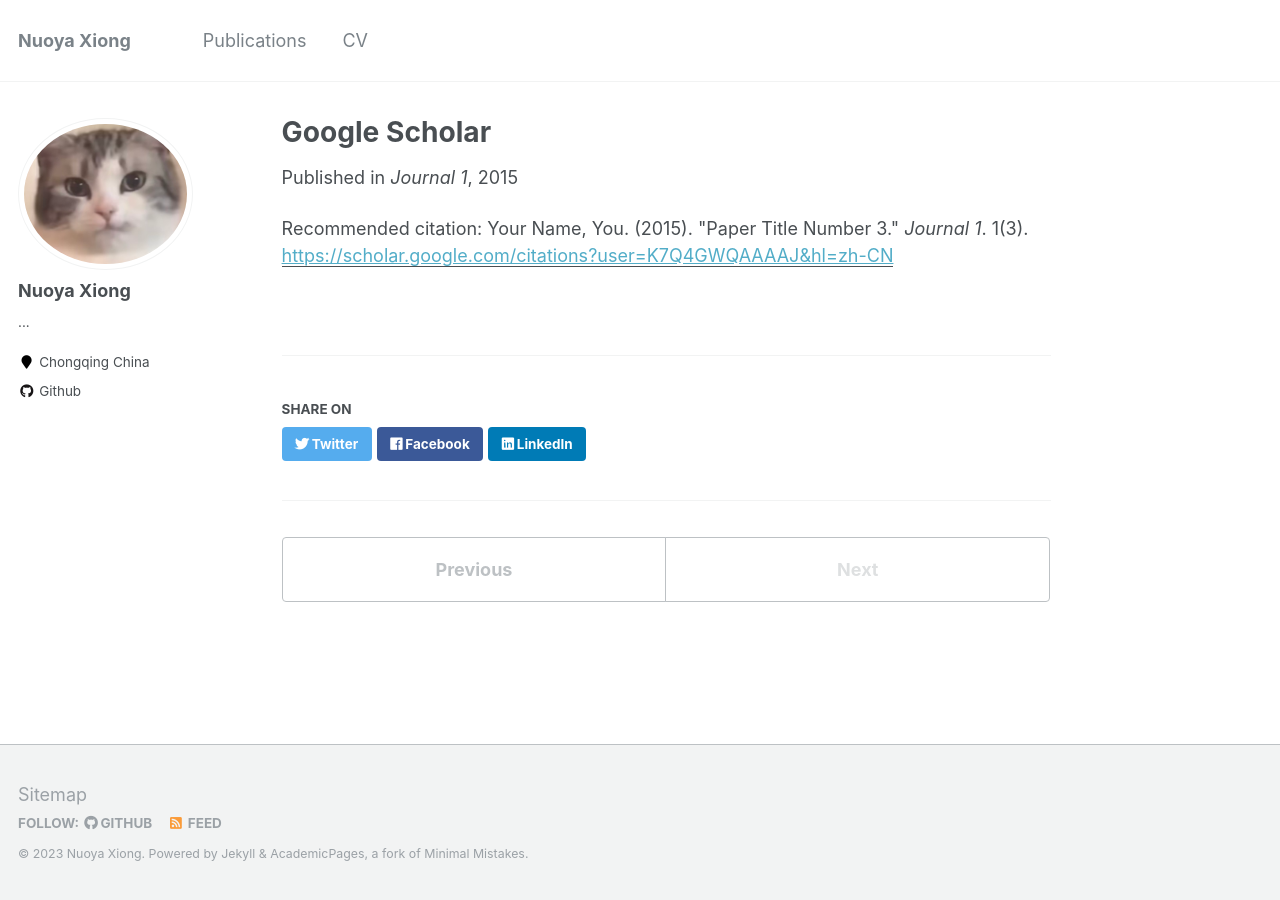
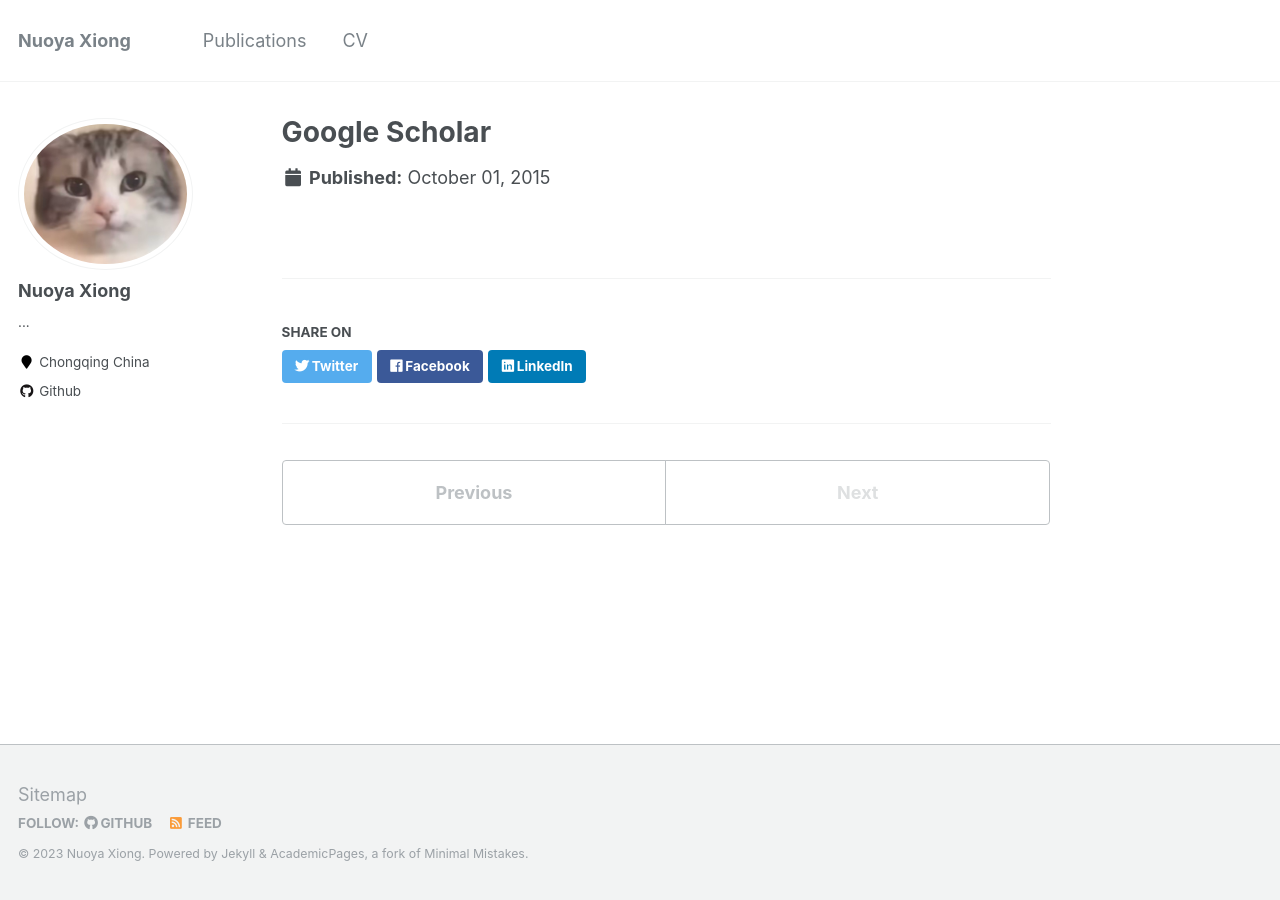
Before and after one commit to xiongny/xiongny.github.io, a Jekyll site: the page built from _publications/2015-10-01-paper-title-number-3.md, in a window 1280 px wide. Built offline with Jekyll 4.4.1, drawn with Linux system fonts in a browser that asks for light colours.

Commit message:
Update 2015-10-01-paper-title-number-3.md

```diff
--- a/_publications/2015-10-01-paper-title-number-3.md
+++ b/_publications/2015-10-01-paper-title-number-3.md
@@ -2,9 +2,5 @@
 title: "Google Scholar"
 collection: publications
 permalink: /publication/2015-10-01-paper-title-number-3
-excerpt: 'This paper is about the number 3. The number 4 is left for future work.'
-date: 2015-10-01
-venue: 'Journal 1'
 paperurl: 'https://scholar.google.com/citations?user=K7Q4GWQAAAAJ&hl=zh-CN'
-citation: 'Your Name, You. (2015). &quot;Paper Title Number 3.&quot; <i>Journal 1</i>. 1(3).'
 ---
```
